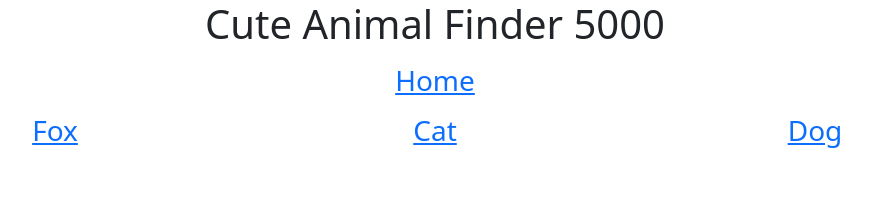
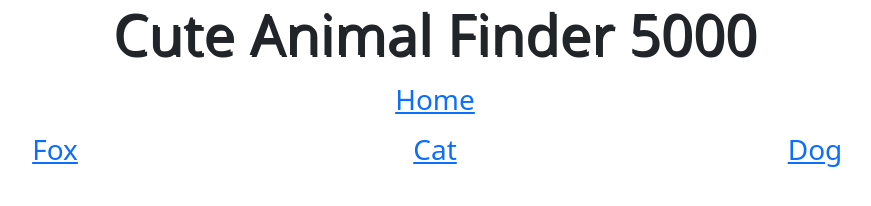
Before and after one commit to MissouriState-CSC515-Spring2019/team2, a React app: page / in a window 1280 px wide. Shown: the whole page, without its empty margins (205-1076 px from the left). Built offline with nearby package versions, Linux system fonts and the light colour scheme.

Commit message:
Title styling

```diff
--- a/src/index.html
+++ b/src/index.html
@@ -6,6 +6,11 @@
 		<meta name="viewport" content="width=device-width"/>
 		<link rel="stylesheet" href="node_modules/bootstrap/dist/css/bootstrap.min.css" />
 	</head>
+	<style>
+		h1 {
+		  text-shadow: 2px 2px;
+		}
+	</style>
 	<body>
 		<div id="like_button_container"></div>
 	</body>
--- a/src/js/index.js
+++ b/src/js/index.js
@@ -12,9 +12,11 @@ const routing = (
     <BrowserRouter>
 		<div className="container text-center">
 			<div className="row mb-2">
-				<h1 className="col">
+				<div className="col">
+					<h1 className="display-4">
 					Cute Animal Finder 5000
-				</h1>
+					</h1>
+				</div>
 			</div>
 			<div className="container text-center">
 				<div className="row mb-2">
```
